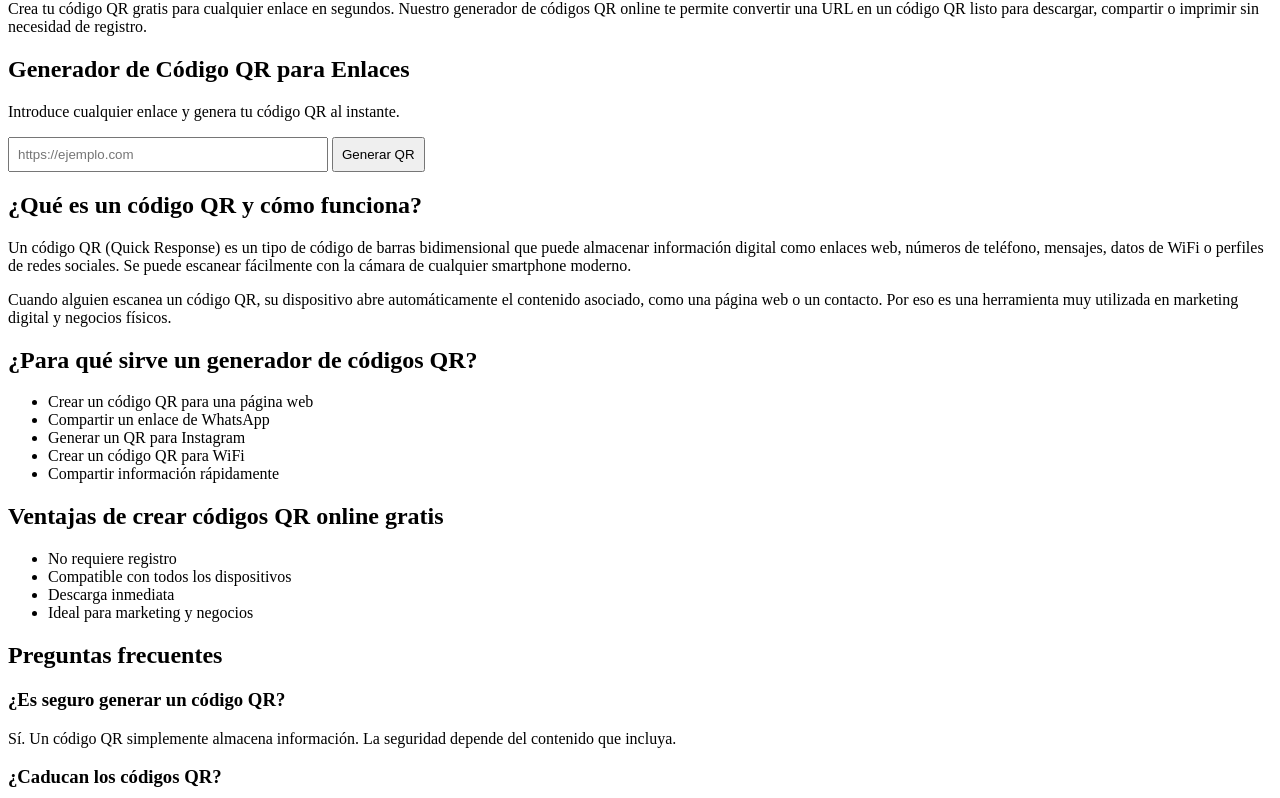
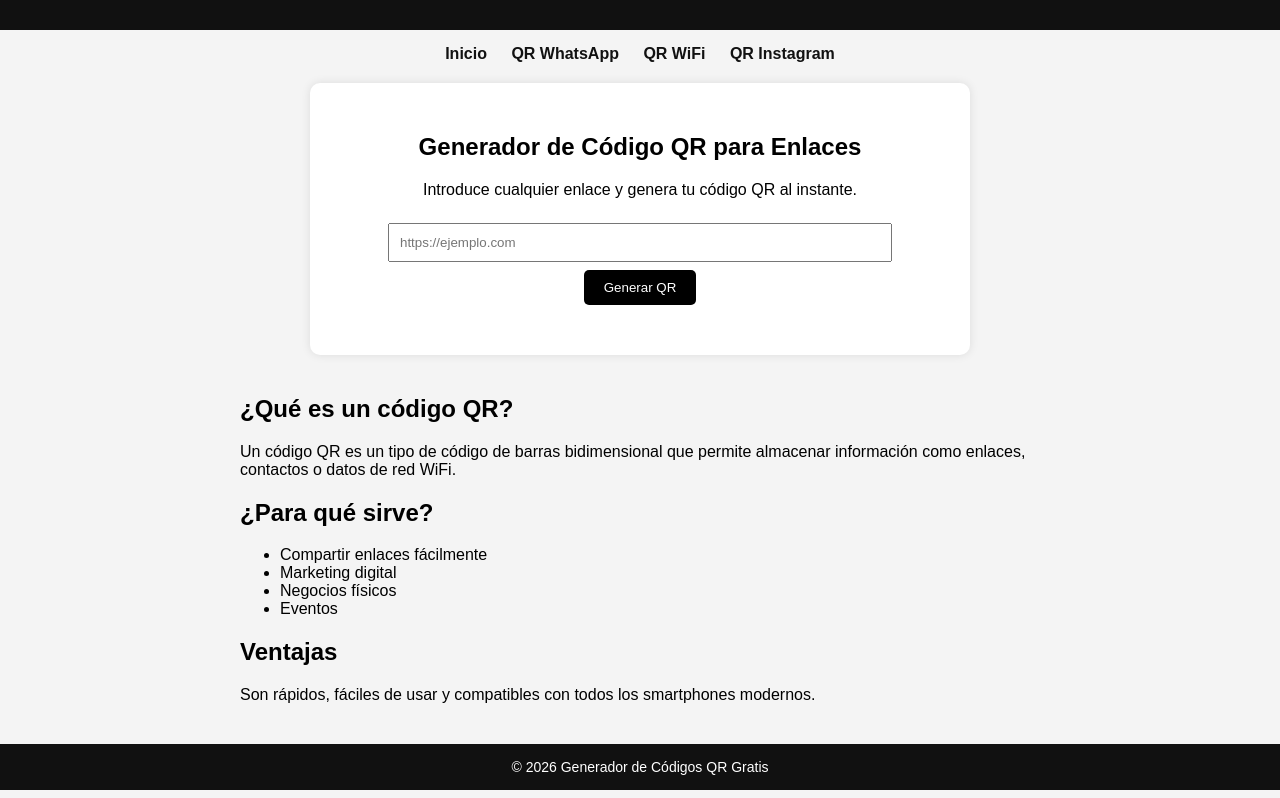
Before and after one commit to ereciopersonal-prog/QR, a plain HTML site: page index.html in a window 1280 px wide. Shown: the part 80-878 px from the top of the page. Drawn offline with Linux system fonts and the light colour scheme.

Commit message:
Update index.html

```diff
--- a/index.html
+++ b/index.html
@@ -2,82 +2,139 @@
 <html lang="es">
 <head>
 <meta charset="UTF-8">
+<title>Generador de Códigos QR Gratis Online</title>
+<meta name="description" content="Generador de códigos QR gratis online. Crea QR para enlaces, WhatsApp, WiFi, Instagram y más.">
 <meta name="viewport" content="width=device-width, initial-scale=1.0">
+<script src="https://cdnjs.cloudflare.com/ajax/libs/qrcodejs/1.0.0/qrcode.min.js"></script>
 
-<title>Generador de Código QR Gratis Online | Crear QR para Enlaces</title>
+<style>
+body{
+font-family:Arial, sans-serif;
+background:#f4f4f4;
+margin:0;
+padding:0;
+text-align:center;
+}
 
-<meta name="description" content="Crea tu código QR gratis para cualquier enlace en segundos. Generador de códigos QR online sin registro. Descarga inmediata y compatible con todos los dispositivos.">
+header{
+background:#111;
+color:white;
+padding:15px;
+}
 
+nav{
+margin:15px 0;
+}
+
+nav a{
+margin:0 10px;
+text-decoration:none;
+color:#111;
+font-weight:bold;
+}
+
+.container{
+background:white;
+padding:30px;
+border-radius:10px;
+max-width:600px;
+margin:20px auto;
+box-shadow:0 0 10px rgba(0,0,0,0.1);
+}
+
+input{
+padding:10px;
+width:80%;
+margin:8px 0;
+}
+
+button{
+padding:10px 20px;
+background:#000;
+color:white;
+border:none;
+border-radius:5px;
+cursor:pointer;
+}
+
+button:hover{
+background:#333;
+}
+
+#qrcode{
+margin-top:20px;
+}
+
+section{
+max-width:800px;
+margin:40px auto;
+text-align:left;
+padding:0 20px;
+}
+
+footer{
+background:#111;
+color:white;
+padding:15px;
+margin-top:40px;
+font-size:14px;
+}
+</style>
 </head>
+
 <body>
 
-<h1>Generador de Código QR Gratis Online</h1>
+<header>
+<h1>Generador de Códigos QR Gratis</h1>
+</header>
 
-<p>Crea tu código QR gratis para cualquier enlace en segundos. Nuestro generador de códigos QR online te permite convertir una URL en un código QR listo para descargar, compartir o imprimir sin necesidad de registro.</p>
+<nav>
+<a href="index.html">Inicio</a>
+<a href="qr-whatsapp.html">QR WhatsApp</a>
+<a href="qr-wifi.html">QR WiFi</a>
+<a href="qr-instagram.html">QR Instagram</a>
+</nav>
 
+<div class="container">
 <h2>Generador de Código QR para Enlaces</h2>
 
 <p>Introduce cualquier enlace y genera tu código QR al instante.</p>
 
-<input type="text" placeholder="https://ejemplo.com" id="qrText" style="width:300px; padding:8px;">
-<button onclick="generateQR()" style="padding:8px;">Generar QR</button>
+<input type="text" id="url" placeholder="https://ejemplo.com">
 
-<div id="qrcode" style="margin-top:20px;"></div>
+<br>
+<button onclick="generateQR()">Generar QR</button>
 
-<script src="https://cdnjs.cloudflare.com/ajax/libs/qrcodejs/1.0.0/qrcode.min.js"></script>
+<div id="qrcode"></div>
+</div>
+
+<section>
+<h2>¿Qué es un código QR?</h2>
+<p>Un código QR es un tipo de código de barras bidimensional que permite almacenar información como enlaces, contactos o datos de red WiFi.</p>
+
+<h2>¿Para qué sirve?</h2>
+<ul>
+<li>Compartir enlaces fácilmente</li>
+<li>Marketing digital</li>
+<li>Negocios físicos</li>
+<li>Eventos</li>
+</ul>
+
+<h2>Ventajas</h2>
+<p>Son rápidos, fáciles de usar y compatibles con todos los smartphones modernos.</p>
+</section>
+
+<footer>
+© 2026 Generador de Códigos QR Gratis
+</footer>
 
 <script>
-function generateQR() {
-    var qrContainer = document.getElementById("qrcode");
-    qrContainer.innerHTML = "";
-    var text = document.getElementById("qrText").value;
-    new QRCode(qrContainer, {
-        text: text,
-        width: 200,
-        height: 200
-    });
+function generateQR(){
+document.getElementById("qrcode").innerHTML="";
+var url=document.getElementById("url").value;
+new QRCode(document.getElementById("qrcode"),url);
 }
 </script>
 
-<h2>¿Qué es un código QR y cómo funciona?</h2>
-
-<p>Un código QR (Quick Response) es un tipo de código de barras bidimensional que puede almacenar información digital como enlaces web, números de teléfono, mensajes, datos de WiFi o perfiles de redes sociales. Se puede escanear fácilmente con la cámara de cualquier smartphone moderno.</p>
-
-<p>Cuando alguien escanea un código QR, su dispositivo abre automáticamente el contenido asociado, como una página web o un contacto. Por eso es una herramienta muy utilizada en marketing digital y negocios físicos.</p>
-
-<h2>¿Para qué sirve un generador de códigos QR?</h2>
-
-<ul>
-<li>Crear un código QR para una página web</li>
-<li>Compartir un enlace de WhatsApp</li>
-<li>Generar un QR para Instagram</li>
-<li>Crear un código QR para WiFi</li>
-<li>Compartir información rápidamente</li>
-</ul>
-
-<h2>Ventajas de crear códigos QR online gratis</h2>
-
-<ul>
-<li>No requiere registro</li>
-<li>Compatible con todos los dispositivos</li>
-<li>Descarga inmediata</li>
-<li>Ideal para marketing y negocios</li>
-</ul>
-
-<h2>Preguntas frecuentes</h2>
-
-<h3>¿Es seguro generar un código QR?</h3>
-<p>Sí. Un código QR simplemente almacena información. La seguridad depende del contenido que incluya.</p>
-
-<h3>¿Caducan los códigos QR?</h3>
-<p>No. Un código QR estático funcionará siempre que el enlace siga activo.</p>
-
-<h3>¿Necesito una app para escanear un QR?</h3>
-<p>No. La mayoría de smartphones ya incluyen lector QR en la cámara.</p>
-
-<h2>Crea tu código QR ahora</h2>
-
-<p>Empieza ahora mismo y genera tu código QR gratis en segundos. Sin registro, sin complicaciones y totalmente online.</p>
-
 </body>
 </html>
```
